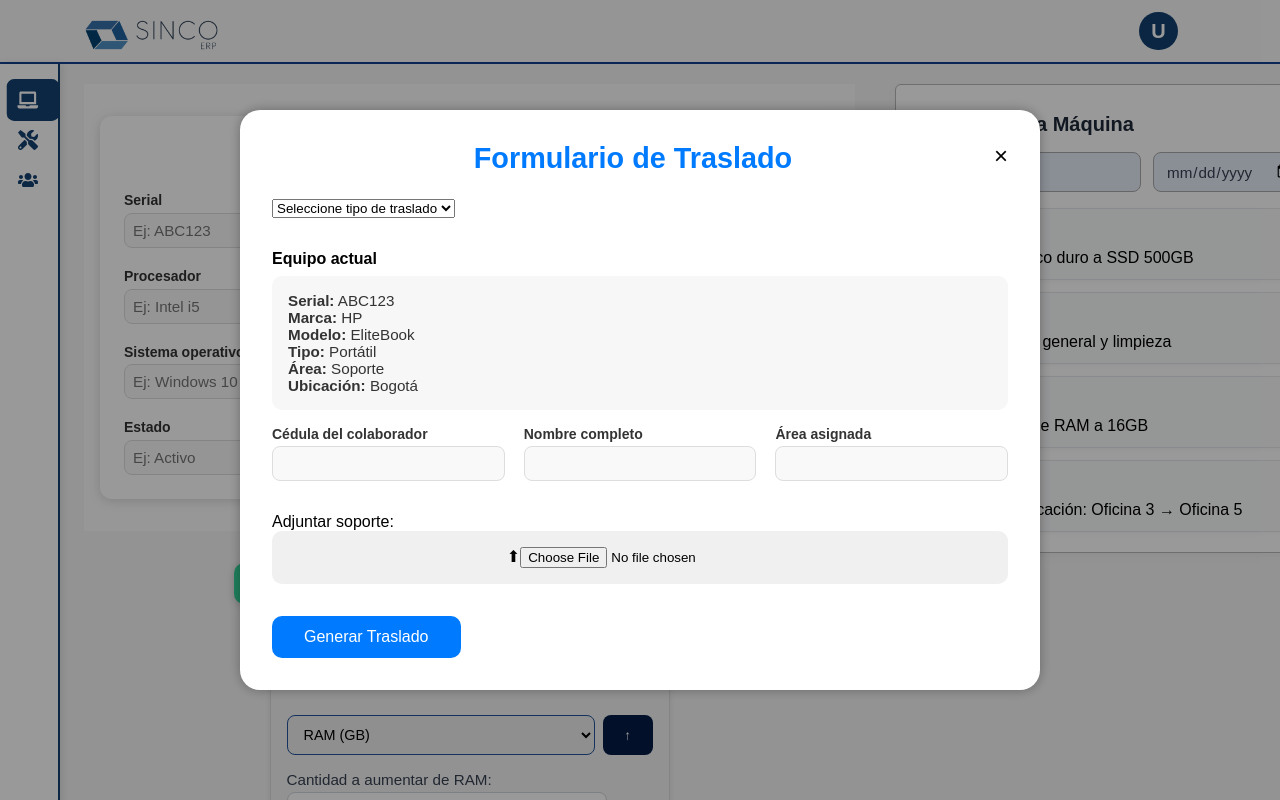
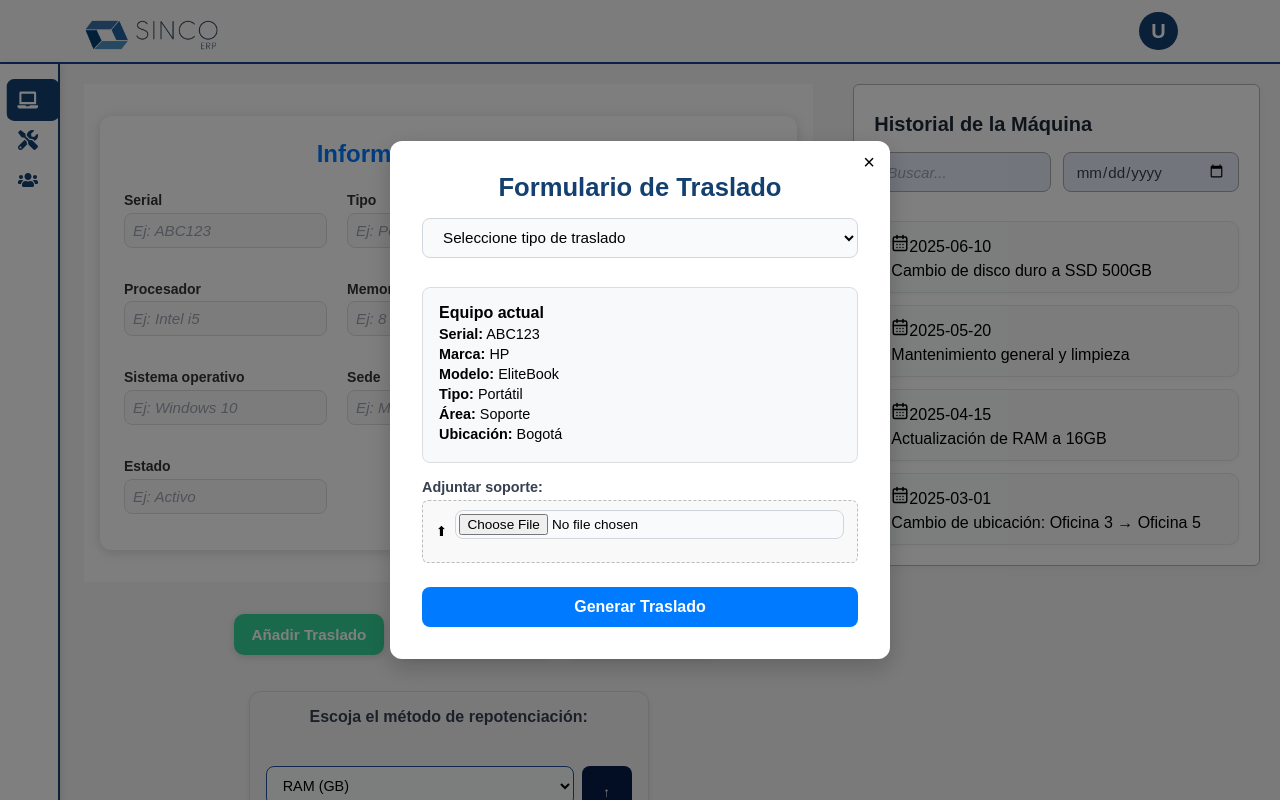
Before and after one commit to unumvahk/SincoINF_Frontend, a React (Vite) app: page /equipos/informacion in a window 1280 px wide. Both pictures are taken after a click on the button "Añadir Traslado". Built offline with nearby package versions, Linux system fonts and the light colour scheme.

Commit message:
formularios de traslados listos

```diff
--- a/src/layout/sidebar.css
+++ b/src/layout/sidebar.css
@@ -1,42 +1,31 @@
+/* Por defecto: OCULTO en pantallas pequeñas */
 .sidebar {
+  display: none;
   width: 50px;
   background-color: #ffffff;
   height: calc(100vh - 40px);
-  display: flex;
   flex-direction: column;
   align-items: flex-start;
   padding-top: 1rem;
   padding-left: 0.5rem;
   border-right: 2px solid #134070;
-  transition: width 0.3s ease;
   position: fixed;
   top: 8vh;
   left: 0;
   z-index: 999;
   overflow: hidden;
   box-shadow: 2px 0 8px rgba(0, 0, 0, 0.1);
+  transition: width 0.3s ease;
 }
 
-/* Ocultar en móviles si no está expandido */
-@media (max-width: 767px) {
-  .sidebar {
-    display: none;
-
-  }
-
-  .sidebar.expandido {
-    display: flex;
-    width: 150px;
-
-  }
-}
-
+/* Se muestra solo si está expandido */
 .sidebar.expandido {
+  display: flex;
   width: 150px;
 }
 
-/* Sidebar en desktop se comporta como hover */
-@media (min-width: 768px) {
+/* Pantallas grandes: mostrar sidebar siempre (hover visible) */
+@media (min-width: 1024px) {
   .sidebar {
     display: flex;
     width: 60px;
@@ -55,6 +44,12 @@
   }
 }
 
+/* Cuando está expandido siempre muestra texto */
+.sidebar.expandido .texto {
+  display: inline;
+}
+
+/* Ítems del menú */
 .sidebar-item {
   display: flex;
   align-items: center;
@@ -81,6 +76,7 @@
   color: white;
 }
 
+/* Íconos */
 .icono {
   font-size: 20px;
   color: #134070;
@@ -88,13 +84,10 @@
   transition: color 0.2s ease;
 }
 
+/* Texto del ítem */
 .texto {
   font-size: 16px;
   color: #000000;
   transition: color 0.3s ease;
   display: none;
 }
-
-.sidebar.expandido .texto {
-  display: inline;
-}
--- a/src/modules/Equipos/componentes/BotonesEquipoAccion.tsx
+++ b/src/modules/Equipos/componentes/BotonesEquipoAccion.tsx
@@ -1,5 +1,5 @@
 import React, { useState } from 'react';
-import ModalTraslado from './TrasladoModal'; // Ajusta la ruta si está en otra carpeta
+import ModalTraslado from './TrasladoModal';
 
 const BotonesEquipoAccion: React.FC = () => {
   const [mostrarModal, setMostrarModal] = useState(false);
--- a/src/modules/Equipos/componentes/TrasladoModal.tsx
+++ b/src/modules/Equipos/componentes/TrasladoModal.tsx
@@ -1,10 +1,21 @@
 import React, { useState } from 'react';
 import '../estilos/TrasladoModal.css';
+import { z } from 'zod';
+import { useForm } from 'react-hook-form';
+import { zodResolver } from '@hookform/resolvers/zod';
 
 interface Props {
   visible: boolean;
   onClose: () => void;
 }
+
+const trasladoSchema = z.object({
+  tipoTraslado: z.string().nonempty('El tipo de traslado es obligatorio'),
+  buscarEmpleado: z.string().optional(),
+  serialNuevo: z.string().optional(),
+});
+
+type TrasladoFormData = z.infer<typeof trasladoSchema>;
 
 const equipoActualSimulado = {
   serial: 'ABC123',
@@ -26,24 +37,45 @@ const equiposSimulados: Record<string, any> = {
   },
 };
 
+const empleadosSimulados: Record<string, any> = {
+  '123456789': { nombre: 'Carlos Ruiz', area: 'TI' },
+  'carlos@empresa.com': { nombre: 'Carlos Ruiz', area: 'TI' },
+  'PC-RUIZ': { nombre: 'Carlos Ruiz', area: 'TI' },
+};
+
 const ModalTraslado: React.FC<Props> = ({ visible, onClose }) => {
-  const [tipoTraslado, setTipoTraslado] = useState('');
-  const [serialNuevo, setSerialNuevo] = useState('');
+  const [empleado, setEmpleado] = useState<any | null>(null);
   const [equipoNuevo, setEquipoNuevo] = useState<any | null>(null);
+  const [esUrgente, setEsUrgente] = useState(false);
 
-  const [cedula, setCedula] = useState('');
-  const [nombre, setNombre] = useState('');
-  const [area, setArea] = useState('');
+  const {
+    register,
+    handleSubmit,
+    watch,
+    setValue,
+    formState: { errors },
+  } = useForm<TrasladoFormData>({
+    resolver: zodResolver(trasladoSchema),
+  });
+
+  const tipoTraslado = watch('tipoTraslado');
+  const buscarEmpleado = watch('buscarEmpleado');
+  const serialNuevo = watch('serialNuevo');
 
   if (!visible) return null;
 
-  const buscarEquipo = (serial: string): any | null => {
-    return equiposSimulados[serial] || null;
+  const onSubmit = (data: TrasladoFormData) => {
+    console.log('Datos enviados:', { ...data, esUrgente });
   };
 
-  const handleBuscarNuevo = () => {
-    const equipo = buscarEquipo(serialNuevo);
-    setEquipoNuevo(equipo);
+  const buscarInfoEmpleado = () => {
+    const resultado = empleadosSimulados[buscarEmpleado || ''];
+    setEmpleado(resultado || null);
+  };
+
+  const buscarEquipoNuevo = () => {
+    const resultado = equiposSimulados[serialNuevo || ''];
+    setEquipoNuevo(resultado || null);
   };
 
   return (
@@ -52,19 +84,21 @@ const ModalTraslado: React.FC<Props> = ({ visible, onClose }) => {
         <button className="btn-cerrar" onClick={onClose}>×</button>
         <h2 className="modal-titulo">Formulario de Traslado</h2>
 
-        {/* Tipo de traslado */}
-        <select value={tipoTraslado} onChange={(e) => {
-          setTipoTraslado(e.target.value);
+        <form onSubmit={handleSubmit(onSubmit)}>
+          <select {...register('tipoTraslado')} onChange={(e) => {
+            setValue('tipoTraslado', e.target.value);
+            setEmpleado(null);
+            setValue('buscarEmpleado', '');
             setEquipoNuevo(null);
-          setSerialNuevo('');
+            setValue('serialNuevo', '');
           }}>
             <option value="">Seleccione tipo de traslado</option>
             <option value="ENTRADA">Ingreso</option>
             <option value="SALIDA">Devolución</option>
             <option value="CAMBIO">Cambio de equipos</option>
           </select>
+          {errors.tipoTraslado && <p className="error">{errors.tipoTraslado.message}</p>}
 
-        {/* Equipo actual (siempre visible) */}
           <div className="bloque-equipo">
             <h4>Equipo actual</h4>
             <div className="vista-equipo">
@@ -77,32 +111,42 @@ const ModalTraslado: React.FC<Props> = ({ visible, onClose }) => {
             </div>
           </div>
 
-        {/* Información del colaborador (siempre visible) */}
+          {(tipoTraslado === 'ENTRADA' || tipoTraslado === 'CAMBIO') && (
+            <>
               <div className="formulario-grid">
                 <div className="campo">
-            <label>Cédula del colaborador</label>
-            <input type="text" value={cedula} onChange={(e) => setCedula(e.target.value)} />
+                  <label >Buscar empleado</label>
+                  <input
+                    type="text"
+                    placeholder="Cédula / Hostname / Correo"
+                    {...register('buscarEmpleado')}
+                    onBlur={buscarInfoEmpleado}
+                  />
+                </div>
+              </div>
+              {empleado && (
+                <div className="formulario-grid">
+                  <div className="campo">
+                    <label>Nombre</label>
+                    <input type="text" value={empleado.nombre} disabled />
                   </div>
                   <div className="campo">
-            <label>Nombre completo</label>
-            <input type="text" value={nombre} onChange={(e) => setNombre(e.target.value)} />
-          </div>
-          <div className="campo">
-            <label>Área asignada</label>
-            <input type="text" value={area} onChange={(e) => setArea(e.target.value)} />
+                    <label>Área</label>
+                    <input type="text" value={empleado.area} disabled />
                   </div>
                 </div>
+              )}
+            </>
+          )}
 
-        {/* Equipo nuevo solo en CAMBIO */}
           {tipoTraslado === 'CAMBIO' && (
             <div className="bloque-equipo">
-            <h4>Nuevo equipo</h4>
+              <h4>Equipo nuevo</h4>
               <input
                 type="text"
-              placeholder="Serial equipo nuevo"
-              value={serialNuevo}
-              onChange={(e) => setSerialNuevo(e.target.value)}
-              onBlur={handleBuscarNuevo}
+                placeholder="Serial nuevo"
+                {...register('serialNuevo')}
+                onBlur={buscarEquipoNuevo}
               />
               {equipoNuevo && (
                 <div className="vista-equipo">
@@ -116,7 +160,32 @@ const ModalTraslado: React.FC<Props> = ({ visible, onClose }) => {
             </div>
           )}
 
-        {/* Adjuntar soporte */}
+          {tipoTraslado === 'SALIDA' && (
+            <>
+              <div className="mensaje-salida">
+                <p>⚠ Este equipo será marcado como <strong>Inactivo - Bodega</strong>.</p>
+              </div>
+
+              <div className="switch-contenedor">
+                <label className="switch-label">¿Desea cambiar el estado?</label>
+                <div className="switch-wrapper">
+                  <span className={`switch-opcion ${esUrgente ? 'activo' : ''}`}>En Uso</span>
+
+                  <label className="switch">
+                    <input
+                      type="checkbox"
+                      checked={esUrgente}
+                      onChange={() => setEsUrgente(!esUrgente)}
+                    />
+                    <span className="slider"></span>
+                  </label>
+
+                  <span className={`switch-opcion ${!esUrgente ? 'activo' : ''}`}>Disponible Bodega</span>
+                </div>
+              </div>
+            </>
+          )}
+
           <div className="campo-adjuntar">
             <label htmlFor="archivo">Adjuntar soporte:</label>
             <div className="adjuntar-area">
@@ -125,7 +194,8 @@ const ModalTraslado: React.FC<Props> = ({ visible, onClose }) => {
             </div>
           </div>
 
-        <button className="btn-principal">Generar Traslado</button>
+          <button className="btn-principal" type="submit">Generar Traslado</button>
+        </form>
       </div>
     </div>
   );
--- a/src/modules/Equipos/estilos/TrasladoModal.css
+++ b/src/modules/Equipos/estilos/TrasladoModal.css
@@ -1,83 +1,262 @@
+/* === FONDO OSCURO DEL MODAL === */
 .modal-overlay {
   position: fixed;
-  top: 0; left: 0; right: 0; bottom: 0;
-  background-color: rgba(0, 0, 0, 0.4);
+  top: 0;
+  left: 0;
+  width: 100vw;
+  height: 100vh;
+  background-color: rgba(0, 0, 0, 0.5);
   display: flex;
   align-items: center;
   justify-content: center;
   z-index: 1000;
+  font-family: 'Segoe UI', 'Roboto', sans-serif;
 }
 
+/* === CONTENIDO DEL MODAL === */
 .modal-contenido {
   background-color: #fff;
   padding: 2rem;
-  width: 95%;
-  max-width:800px;
-  border-radius: 20px;
-  box-shadow: 0 0 12px rgba(0, 0, 0, 0.3);
+  border-radius: 0.75rem;
+  width: 92%;
+  max-width: 500px;
   max-height: 90vh;
   overflow-y: auto;
+  box-shadow: 0 8px 24px rgba(0, 0, 0, 0.2);
+  position: relative;
+  z-index: 1001;
+  margin: 1rem;
 }
 
+/* === TÍTULO DEL MODAL === */
+.modal-titulo {
+  font-size: 1.6rem;
+  font-weight: 600;
+  margin-bottom: 1rem;
+  color: #134070;
+  text-align: center;
+}
+
+/* === BOTÓN DE CERRAR === */
 .btn-cerrar {
-  background: transparent;
+  position: absolute;
+  top: 10px;
+  right: 15px;
+  font-size: 20px;
+  background: none;
   border: none;
-  font-size: 1.5rem;
-  float: right;
   cursor: pointer;
 }
 
-.modal-titulo {
-  text-align: center;
-  margin-bottom: 1.5rem;
-  font-size: 1.8rem;
-  color: #007bff;
+/* === INPUTS, SELECTS, FILE === */
+input[type="text"],
+select,
+input[type="file"] {
+  width: 100%;
+  padding: 0.6rem 1rem;
+  font-size: 0.95rem;
+  margin-bottom: 0.8rem;
+  border-radius: 0.5rem;
+  border: 1px solid #d0d5dd;
+  background-color: #f9fafb;
+  transition: border 0.3s ease;
+  box-sizing: border-box;
 }
 
-.formulario-grid {
-  display: grid;
-  grid-template-columns: repeat(auto-fit, minmax(220px, 1fr));
-  gap: 1rem;
+input[type="text"]::placeholder {
+  color: #9ca3af;
+  font-style: italic;
+}
+
+input[type="text"]:focus,
+select:focus {
+  border-color: #3b82f6;
+  outline: none;
+  background-color: #ffffff;
+}
+
+/* === LABELS === */
+label {
+  font-weight: 600;
+  margin-bottom: 0.3rem;
+  display: block;
+  font-size: 0.9rem;
+  color: #374151;
+}
+
+/* === BLOQUES DE INFORMACIÓN === */
+.bloque-equipo {
+  background-color: #f8f9fa;
+  border: 1px solid #ddd;
+  padding: 1rem;
+  margin-top: 1rem;
+  border-radius: 0.5rem;
+}
+
+.vista-equipo p {
+  font-size: 0.9rem;
+  margin: 0.25rem 0;
+}
+
+/* === MENSAJE DE SALIDA === */
+.mensaje-salida {
+  margin-top: 1rem;
+  background-color: #fff3cd;
+  color: #856404;
+  border: 1px solid #ffeeba;
+  border-radius: 0.5rem;
+  padding: 0.7rem;
+  font-size: 0.87rem;
+}
+
+/* === CAMPO ADJUNTAR ARCHIVO === */
+.campo-adjuntar {
   margin-top: 1rem;
 }
 
-.bloque-equipo {
-  margin-top: 2rem;
+.adjuntar-area {
+  background-color: #f9f9f9;
+  padding: 0.6rem 0.8rem;
+  border-radius: 0.4rem;
+  border: 1px dashed #bbb;
+  display: flex;
+  align-items: center;
+  gap: 0.5rem;
+  font-size: 0.85rem;
+  margin-top: 0.3rem;
 }
 
-.vista-equipo {
-  background-color: #f7f7f7;
-  padding: 1rem;
-  border-radius: 10px;
-  margin-top: 0.5rem;
-  font-size: 0.95rem;
+.adjuntar-area input[type="file"] {
+  font-size: 0.85rem;
+  padding: 0.2rem;
+}
+
+/* === SWITCH === */
+.switch-contenedor {
+  margin-top: 1.5rem;
+  text-align: center;
+}
+
+.switch-label {
+  font-size: 1rem;
+  display: block;
+  margin-bottom: 0.4rem;
+  font-weight: 600;
   color: #333;
 }
 
-.campo-adjuntar {
-  margin-top: 2rem;
+.switch-wrapper {
+  display: flex;
+  justify-content: center;
+  align-items: center;
+  gap: 10px;
 }
 
-.adjuntar-area {
-  background-color: #f0f0f0;
-  padding: 1rem;
-  text-align: center;
-  border-radius: 10px;
-  cursor: pointer;
+.switch-opcion {
+  font-size: 0.9rem;
+  color: #666;
+  font-weight: 500;
 }
 
+.switch-opcion.activo {
+  color: #134070;
+  font-weight: bold;
+}
+
+.switch {
+  position: relative;
+  display: inline-block;
+  width: 40px;
+  height: 20px;
+}
+
+.switch input {
+  opacity: 0;
+  width: 0;
+  height: 0;
+}
+
+.slider {
+  position: absolute;
+  cursor: pointer;
+  top: 0;
+  left: 0;
+  right: 0;
+  bottom: 0;
+  background-color: #ccc;
+  transition: 0.4s;
+  border-radius: 34px;
+}
+
+.slider:before {
+  position: absolute;
+  content: "";
+  height: 16px;
+  width: 16px;
+  left: 2px;
+  bottom: 2px;
+  background-color: white;
+  transition: 0.4s;
+  border-radius: 50%;
+}
+
+.switch input:checked + .slider {
+  background-color: #007bff;
+}
+
+.switch input:checked + .slider:before {
+  transform: translateX(20px);
+}
+
+/* === BOTÓN PRINCIPAL === */
 .btn-principal {
-  margin-top: 2rem;
   background-color: #007bff;
-  color: #fff;
-  padding: 0.75rem 2rem;
+  color: white;
   border: none;
-  border-radius: 10px;
+  padding: 0.7rem 1.2rem;
+  border-radius: 0.5rem;
+  font-size: 1rem;
+  width: 100%;
   cursor: pointer;
-  font-size: 1rem;
-  transition: background-color 0.2s ease;
+  margin-top: 1.5rem;
+  font-weight: 600;
+  transition: background-color 0.3s ease;
 }
 
 .btn-principal:hover {
   background-color: #0056b3;
 }
+
+/* === RESPONSIVE: MEDIANAS === */
+@media (min-width: 600px) {
+  .switch-label {
+    font-size: 1rem;
+  }
+
+  .switch-opcion {
+    font-size: 0.95rem;
+  }
+
+  .formulario-grid {
+    display: grid;
+    grid-template-columns: 1fr 1fr;
+    gap: 0.8rem;
+  }
+}
+
+/* === RESPONSIVE: GRANDES === */
+@media (min-width: 1024px) {
+  .switch-wrapper {
+    gap: 14px;
+  }
+
+  .switch {
+    width: 50px;
+    height: 24px;
+  }
+
+  .slider:before {
+    height: 20px;
+    width: 20px;
+  }
+}
```
Also changed, not shown: src/modules/Equipos/componentes/Switch.tsx (added, +16 -0 lines), src/modules/Equipos/estilos/Switch.css (added, +44 -0 lines). Lines whose indentation alone changed are shown as unchanged.
